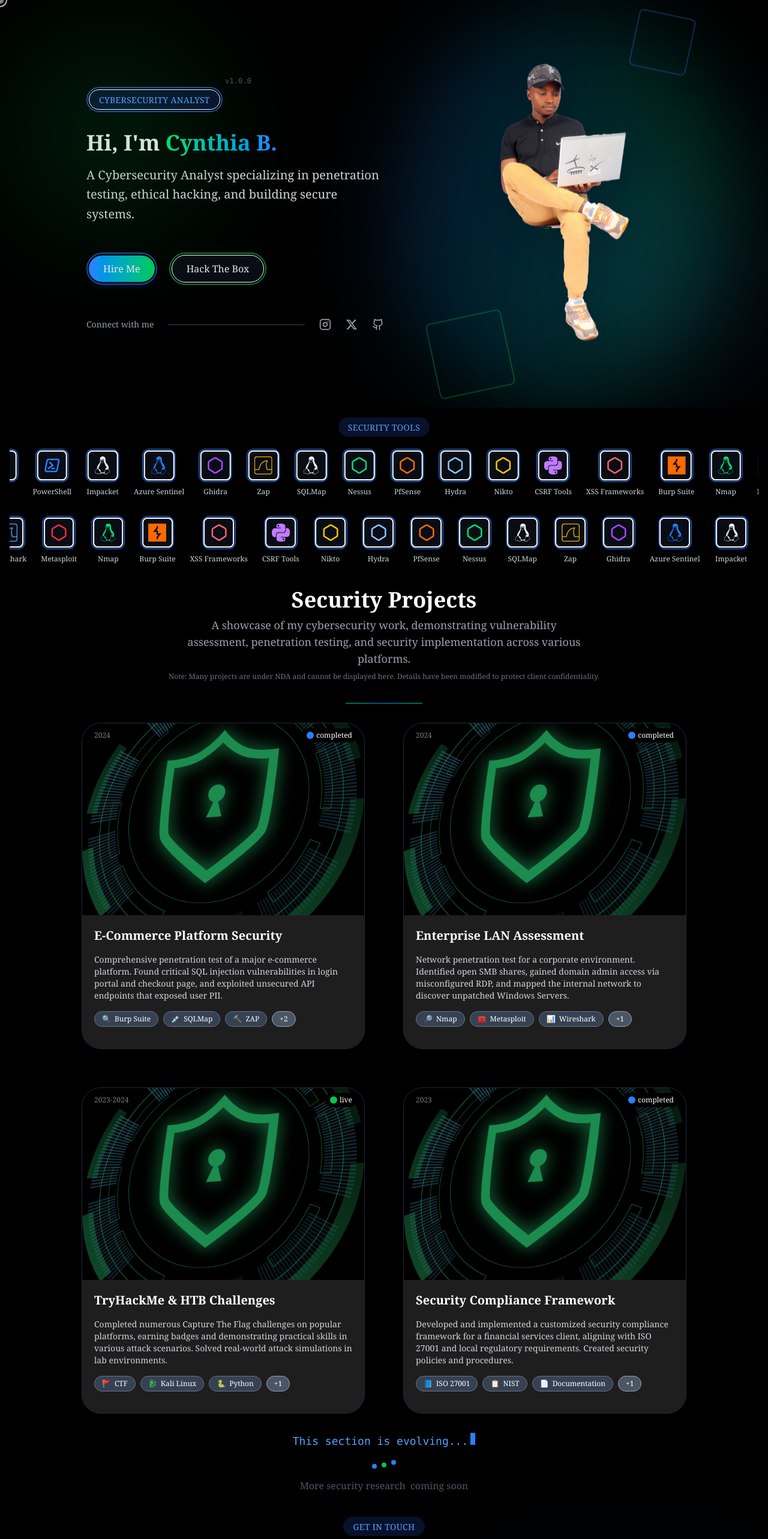
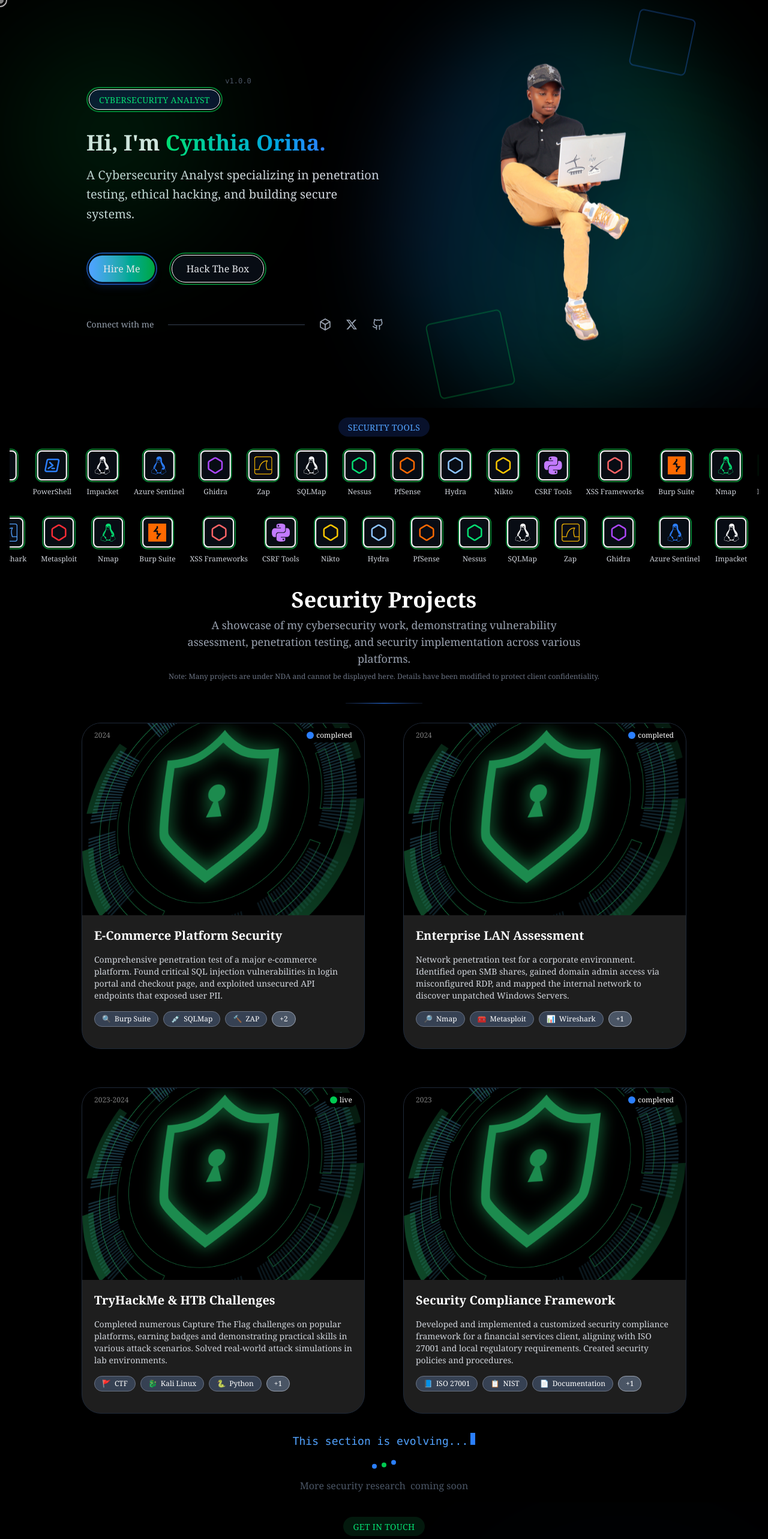
Before and after one commit to kinuthia-lawrence/orina-cynthia, a React (Vite) app: page / in a window 1280 px wide. Shown: the top 2566 px of the page at 60% size. Built offline with nearby package versions, Linux system fonts and the light colour scheme.

Commit message:
modified the hero, stack , contact and about section

```diff
--- a/src/components/About.tsx
+++ b/src/components/About.tsx
@@ -3,11 +3,10 @@ import {
   FaDiscord,
   FaEnvelope,
   FaGithub,
-  FaGlobe,
-  FaLinkedin,
-  FaWhatsapp,
+  FaWhatsapp
 } from "react-icons/fa";
 import { FaXTwitter } from "react-icons/fa6";
+import { SiHackthebox } from "react-icons/si";
 
 const About: React.FC = () => (
   <section id="about" className="relative pt-24 pb-8 px-4 md:px-36 bg-black/90 text-white overflow-hidden">
@@ -25,7 +24,7 @@ const About: React.FC = () => (
             <div className="relative">
               <img
                 src="/Backgroundless.png"
-                alt="Cynthia B."
+                alt="Cynthia Orina"
                 className="w-36 h-36 rounded-full border-4 border-white object-cover z-10 transition-transform duration-500 group-hover:scale-105"
               />
             </div>
@@ -46,7 +45,7 @@ const About: React.FC = () => (
               Hi, I'm Cynthia{" "}
               <span className="text-sm font-light text-gray-400 block md:inline mt-1 md:mt-0 md:ml-2">[Cybersecurity Specialist]</span>
             </h2>
-            <div className="h-1 w-20 bg-gradient-to-r from-blue-400 to-green-500 my-4 mx-auto md:mx-0"></div>
+            <div className="h-1 w-30 bg-gradient-to-r from-black via-green-500 to-black my-4 mx-auto md:mx-0"></div>
             <p className="text-gray-300 mt-4 leading-relaxed">
               I'm a passionate Cybersecurity Analyst with a focus on website and network penetration testing. I break systems to make them unbreakable.
             </p>
@@ -63,13 +62,13 @@ const About: React.FC = () => (
             <a href="#" className="social-link group">
               <div className="relative">
                 {/* Outer border */}
-                <div className="absolute inset-0 border-2 border-blue-500 rounded-lg opacity-60 group-hover:opacity-100 transition-all duration-300"></div>
+                <div className="absolute inset-0 border-2 border-green-500 rounded-lg opacity-60 group-hover:opacity-100 transition-all duration-300"></div>
                 {/* Inner content with white border */}
                 <div className="relative m-0.5 flex items-center justify-center border border-white rounded-md bg-gray-900/50 p-2 group-hover:bg-gray-900 transition-all duration-300">
-                  <FaGlobe className="text-blue-400 group-hover:scale-110 transition-transform duration-300" size={20} />
+                  <FaDiscord className="text-blue-400 group-hover:scale-110 transition-transform duration-300" size={20} />
                 </div>
               </div>
-              <span className="mt-1 text-xs text-center block text-gray-400 group-hover:text-blue-400 transition-colors duration-300">Portfolio</span>
+              <span className="mt-1 text-xs text-center block text-gray-400 group-hover:text-blue-400 transition-colors duration-300">Discord</span>
             </a>
 
             <a href="mailto:cynthiabon5002@gmail.com" target="_blank" className="social-link group">
@@ -90,22 +89,22 @@ const About: React.FC = () => (
                 <div className="absolute inset-0 border-2 border-green-500 rounded-lg opacity-60 group-hover:opacity-100 transition-all duration-300"></div>
                 {/* Inner content with white border */}
                 <div className="relative m-0.5 flex items-center justify-center border border-white rounded-md bg-gray-900/50 p-2 group-hover:bg-gray-900 transition-all duration-300">
-                  <FaGithub className="text-green-400 group-hover:scale-110 transition-transform duration-300" size={20} />
+                  <SiHackthebox className="text-green-400 group-hover:scale-110 transition-transform duration-300" size={20} />
                 </div>
               </div>
               <span className="mt-1 text-xs text-center block text-gray-400 group-hover:text-green-400 transition-colors duration-300">HTB</span>
             </a>
 
-            <a href="#" target="_blank" className="social-link group">
+            <a href="https://www.github.com/cynthia-orina" target="_blank" className="social-link group">
               <div className="relative">
                 {/* Outer border */}
                 <div className="absolute inset-0 border-2 border-blue-500 rounded-lg opacity-60 group-hover:opacity-100 transition-all duration-300"></div>
                 {/* Inner content with white border */}
                 <div className="relative m-0.5 flex items-center justify-center border border-white rounded-md bg-gray-900/50 p-2 group-hover:bg-gray-900 transition-all duration-300">
-                  <FaLinkedin className="text-blue-400 group-hover:scale-110 transition-transform duration-300" size={20} />
+                  <FaGithub className="text-blue-400 group-hover:scale-110 transition-transform duration-300" size={20} />
                 </div>
               </div>
-              <span className="mt-1 text-xs text-center block text-gray-400 group-hover:text-blue-400 transition-colors duration-300">LinkedIn</span>
+              <span className="mt-1 text-xs text-center block text-gray-400 group-hover:text-blue-400 transition-colors duration-300">Github</span>
             </a>
 
             <a href="https://wa.me/message/+254703779459" target="_blank" className="social-link group">
@@ -119,7 +118,7 @@ const About: React.FC = () => (
               </div>
               <span className="mt-1 text-xs text-center block text-gray-400 group-hover:text-green-400 transition-colors duration-300">WhatsApp</span>
             </a>
-            <a href="https://twitter.com/dagal_laqueen" target="_blank" className="social-link group">
+            <a href="https://x.com/dagal_laqueen" target="_blank" className="social-link group">
               <div className="relative">
                 {/* Outer border */}
                 <div className="absolute inset-0 border-2 border-blue-500 rounded-lg opacity-60 group-hover:opacity-100 transition-all duration-300"></div>
--- a/src/components/Contact.tsx
+++ b/src/components/Contact.tsx
@@ -1,12 +1,7 @@
 import React from "react";
-import {
-  FaDiscord,
-  FaEnvelope,
-  FaGithub,
-  FaLinkedin,
-  FaWhatsapp
-} from "react-icons/fa";
+import { FaDiscord, FaEnvelope, FaGithub, FaWhatsapp } from "react-icons/fa";
 import { FaXTwitter } from "react-icons/fa6";
+import { SiHackthebox } from "react-icons/si";
 
 const Contact: React.FC = () => {
   const email = "cynthiabon5002@gmail.com";
@@ -19,8 +14,8 @@ const Contact: React.FC = () => {
 
       <div className="max-w-6xl mx-auto">
         <div className="flex flex-col items-center mb-16 text-center">
-          <div className="inline-block px-4 py-1 bg-blue-900/30 rounded-full">
-            <span className="text-blue-400 font-medium tracking-wide text-sm">
+          <div className="inline-block px-4 py-1 bg-green-900/30 rounded-full">
+            <span className="text-green-400 font-medium tracking-wide text-sm">
               GET IN TOUCH
             </span>
           </div>
@@ -31,25 +26,31 @@ const Contact: React.FC = () => {
             </span>
           </h2>
           <p className="max-w-lg text-gray-400">
-            Looking for a security assessment or consultation? I'm available for freelance penetration testing, vulnerability assessments, and cybersecurity analyst roles.
+            Looking for a security assessment or consultation? I'm available for
+            freelance penetration testing, vulnerability assessments, and
+            cybersecurity analyst roles.
           </p>
         </div>
 
         <div className="max-w-3xl mx-auto">
           <div className="relative">
-            <div className="absolute inset-0 bg-gradient-to-br from-blue-900/20 to-green-900/20 rounded-2xl transform -rotate-1 scale-[1.03]"></div>
-            <div className="relative bg-gray-900/90 backdrop-blur-sm p-10 rounded-xl border border-blue-500/20 shadow-lg">
+            <div className="absolute inset-0 bg-gradient-to-br from-blue-900/20 to-green-800/20 rounded-2xl transform -rotate-1 scale-[1.03]"></div>
+            <div className="relative bg-gray-900/90 backdrop-blur-sm p-10 rounded-xl border border-green-700/30 shadow-lg">
               <div className="grid grid-cols-1 md:grid-cols-2 gap-8">
                 {/* Left column: Get in touch message */}
                 <div className="flex flex-col justify-center">
                   <h3 className="text-2xl font-semibold mb-6">Get in Touch</h3>
-                  <p className="text-gray-300 mb-6">
-                    I'm currently available for freelance security work, internships, and analyst roles. Let's secure systems—together.
+                  <p className="text-gray-300 mb-8">
+                    I'm currently available for freelance security work,
+                    internships, and analyst roles. Let's secure
+                    systems—together.
                   </p>
 
-                  <div className="mt-6 p-6 border border-blue-500/20 rounded-xl bg-gray-900/50">
+                  <div className="mt-8 p-6 border border-blue-500/20 rounded-xl bg-gray-900/50">
                     <p className="text-gray-300 italic">
-                      "I break systems to make them unbreakable. My goal is to discover vulnerabilities before attackers do, helping organizations build true cyber resilience."
+                      "I break systems to make them unbreakable. My goal is to
+                      discover vulnerabilities before attackers do, helping
+                      organizations build true cyber resilience."
                     </p>
                   </div>
                 </div>
@@ -103,10 +104,10 @@ const Contact: React.FC = () => {
                         className="flex items-center space-x-3 p-3 rounded-lg bg-gray-800 hover:bg-blue-900/30 transition-colors group"
                       >
                         <div className="w-8 h-8 flex items-center justify-center">
-                          <FaLinkedin className="text-xl group-hover:text-blue-400" />
+                          <FaXTwitter className="text-xl group-hover:text-blue-400" />
                         </div>
                         <span className="text-sm text-gray-300 group-hover:text-blue-400">
-                          LinkedIn
+                          dagal.dê laqueen
                         </span>
                       </a>
                       <a
@@ -116,10 +117,23 @@ const Contact: React.FC = () => {
                         className="flex items-center space-x-3 p-3 rounded-lg bg-gray-800 hover:bg-green-900/30 transition-colors group"
                       >
                         <div className="w-8 h-8 flex items-center justify-center">
+                          <SiHackthebox className="text-xl group-hover:text-green-400" />
+                        </div>
+                        <span className="text-sm text-gray-300 group-hover:text-green-400">
+                          HackTheBox: Raptor20
+                        </span>
+                      </a>
+                      <a
+                        href="https://www.github.com/cynthia-orina"
+                        target="_blank"
+                        rel="noreferrer"
+                        className="flex items-center space-x-3 p-3 rounded-lg bg-gray-800 hover:bg-green-900/30 transition-colors group"
+                      >
+                        <div className="w-8 h-8 flex items-center justify-center">
                           <FaGithub className="text-xl group-hover:text-green-400" />
                         </div>
                         <span className="text-sm text-gray-300 group-hover:text-green-400">
-                          HackTheBox: Raptor20
+                          github.com/cyntia-orina
                         </span>
                       </a>
                       <a
@@ -147,7 +161,7 @@ const Contact: React.FC = () => {
             <p className="text-gray-300 mb-6">
               Ready to discuss your security needs? Send me a message!
             </p>
-            <div className="inline-flex items-center justify-center border rounded-full border-blue-500 p-0.5">
+            <div className="inline-flex items-center justify-center border rounded-full border-green-500 p-0.5">
               <a
                 href={`mailto:${email}`}
                 className="inline-flex items-center px-8 py-3 bg-gradient-to-r border border-white rounded-full from-blue-500 to-green-500 hover:from-blue-600 hover:to-green-600 transform hover:-translate-y-1 transition-all duration-200 shadow-lg shadow-blue-900/30"
--- a/src/components/Hero.tsx
+++ b/src/components/Hero.tsx
@@ -1,5 +1,6 @@
-import { Github, Instagram } from "lucide-react";
+import { Github} from "lucide-react";
 import { FaXTwitter } from "react-icons/fa6";
+import { SiHackthebox } from "react-icons/si";
 
 const Hero: React.FC = () => (
   <section className="relative md:h-[85vh] overflow-hidden md:pl-36 pt-10 md:pt-4 px-4 md:px-24 flex items-center">
@@ -14,11 +15,11 @@ const Hero: React.FC = () => (
           {/* Role badge with hover effect */}
           <div className="relative inline-flex group p-0.5">
             {/* Outer border */}
-            <div className="absolute inset-0 border-2 border-blue-500 rounded-full opacity-60 group-hover:opacity-100 transition-all duration-300"></div>
+            <div className="absolute inset-0 border-2 border-green-500 rounded-full opacity-60 group-hover:opacity-100 transition-all duration-300"></div>
 
             {/* Inner content with white border */}
             <div className="relative m-0.5 px-4 py-1 bg-blue-900/30 border border-white rounded-full">
-              <span className="text-blue-400 font-medium tracking-wide text-sm">
+              <span className="text-green-400 font-medium tracking-wide text-sm">
                 CYBERSECURITY ANALYST
               </span>
             </div>
@@ -31,7 +32,7 @@ const Hero: React.FC = () => (
           <h1 className="text-2xl sm:text-4xl font-bold mt-2 mb-1 md:mt-4 md:mb-4 leading-tight">
             Hi, I'm{" "}
             <span className="bg-gradient-to-r from-green-400 to-blue-500 bg-clip-text text-transparent">
-              Cynthia B.
+              Cynthia Orina.
             </span>
           </h1>
           <p className="text-xl text-gray-300 leading-relaxed">
@@ -48,7 +49,7 @@ const Hero: React.FC = () => (
             {/* Inner button with gradient */}
             <a
               href="#contact"
-              className="relative block px-6 py-2.5 m-0.5 bg-gradient-to-r from-blue-500 to-green-500 rounded-full hover:from-blue-600 hover:to-green-600 transform hover:-translate-y-1 transition-all duration-200 shadow-lg shadow-blue-900/30 font-medium"
+              className="relative block px-6 py-2.5 m-0.5 bg-gradient-to-r from-blue-400 to-green-600 rounded-full hover:from-blue-600 hover:to-green-600 transform hover:-translate-y-1 transition-all duration-200 shadow-lg shadow-blue-900/30 font-medium"
             >
               Hire Me
             </a>
@@ -79,7 +80,7 @@ const Hero: React.FC = () => (
             target="_blank"
             className="text-gray-400 hover:text-white transition-colors"
           >
-            <Instagram className="w-5 h-5" />
+            <SiHackthebox className="w-5 h-5" />
           </a>
           <a
             href="https://twitter.com/dagal_laqueen"
--- a/src/components/Projects.tsx
+++ b/src/components/Projects.tsx
@@ -150,7 +150,7 @@ const Projects: React.FC = () => (
       Note: Many projects are under NDA and cannot be displayed here. Details
       have been modified to protect client confidentiality.
     </p>
-    <div className="px-16 h-px bg-gradient-to-r from-green-500 via-blue-500 to-green-500 my-8"></div>
+    <div className="px-16 h-px bg-gradient-to-r from-gray-900 via-blue-500 to-gray-900 my-8"></div>
     <div className="grid grid-cols-1 md:grid-cols-2 md:gap-8 lg:gap-16">
       {projects.map((project, index) => (
         <ProjectCard key={`${project.title}-${index}`} project={project} />
--- a/src/components/Stack.tsx
+++ b/src/components/Stack.tsx
@@ -23,8 +23,7 @@ interface TechItemProps {
 const TechItem = ({ icon, name }: TechItemProps) => (
   <div className="flex flex-col items-center group">
     <div className="relative w-14 h-14 flex items-center justify-center transition-all duration-300 group-hover:scale-105">
-      {/* Outer border with animation - alternating blue/green */}
-      <div className="absolute inset-0 border-2 border-blue-500 rounded-xl opacity-60 group-hover:opacity-100 transition-all duration-300"></div>
+      <div className="absolute inset-0 border-2 border-green-500 rounded-xl opacity-60 group-hover:opacity-100 transition-all duration-300"></div>
       {/* Inner content with white border */}
       <div className="relative w-[90%] h-[90%] flex items-center justify-center border-2 border-white rounded-lg bg-gray-900/50">
         <div className="text-3xl group-hover:scale-110 transition-transform duration-300">
```
Lines whose indentation alone changed are shown as unchanged.
